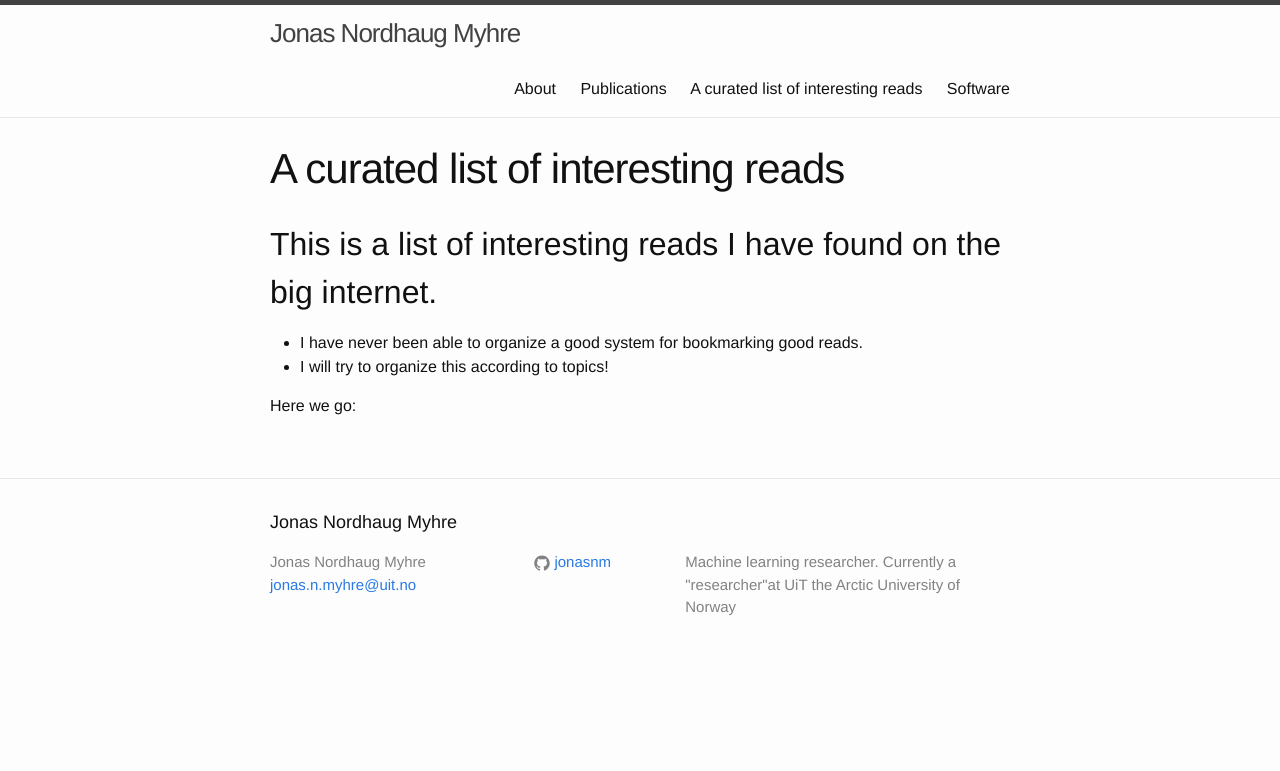
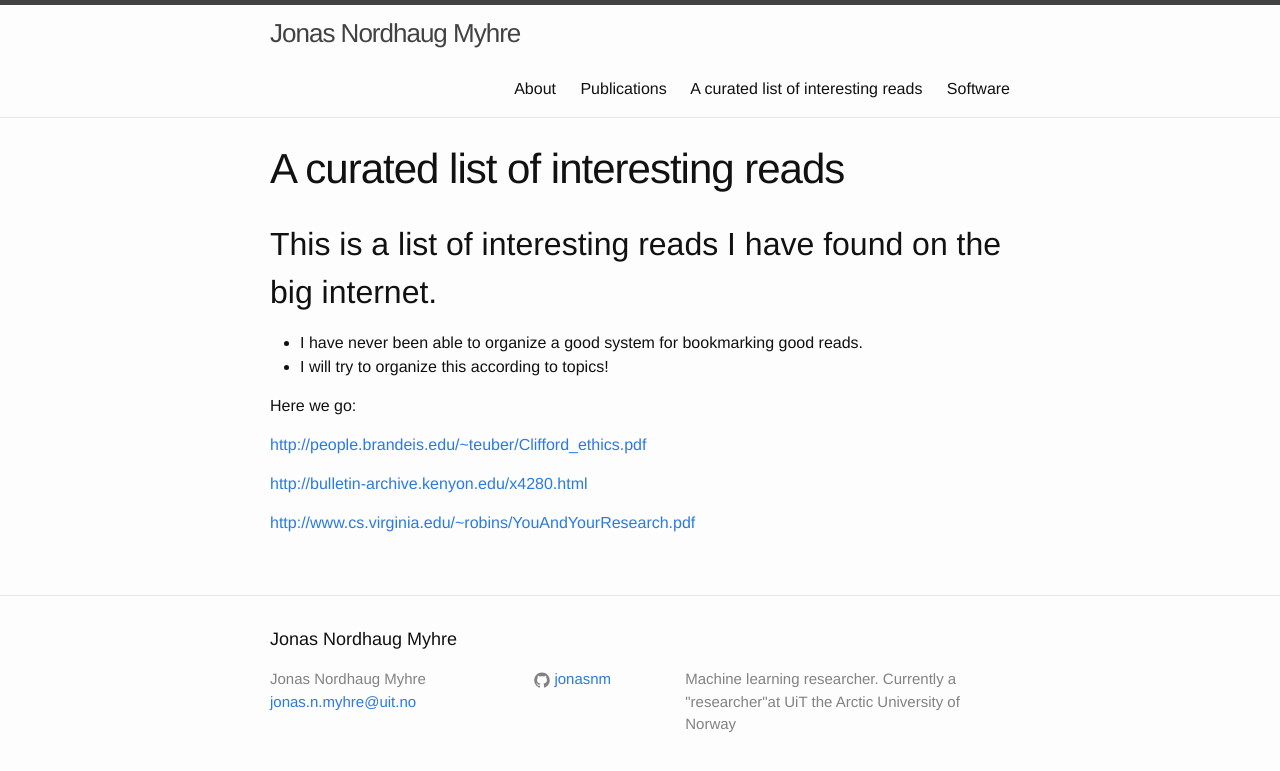
Before and after one commit to jonasnm/jonasnm.github.io, a Jekyll site: the page built from reading.md, in a window 1280 px wide. Shown: the top 771 px of the page. Built offline with Jekyll 4.4.1, drawn with Linux system fonts in a browser that asks for light colours.

Commit message:
Fix links

```diff
--- a/reading.md
+++ b/reading.md
@@ -13,8 +13,8 @@ permalink: /reading/
 Here we go:
 
 
-[](http://people.brandeis.edu/~teuber/Clifford_ethics.pdf)
+<http://people.brandeis.edu/~teuber/Clifford_ethics.pdf>
 
-[](http://bulletin-archive.kenyon.edu/x4280.html)
+<http://bulletin-archive.kenyon.edu/x4280.html>
 
-[](http://www.cs.virginia.edu/~robins/YouAndYourResearch.pdf)
+<http://www.cs.virginia.edu/~robins/YouAndYourResearch.pdf>
```
